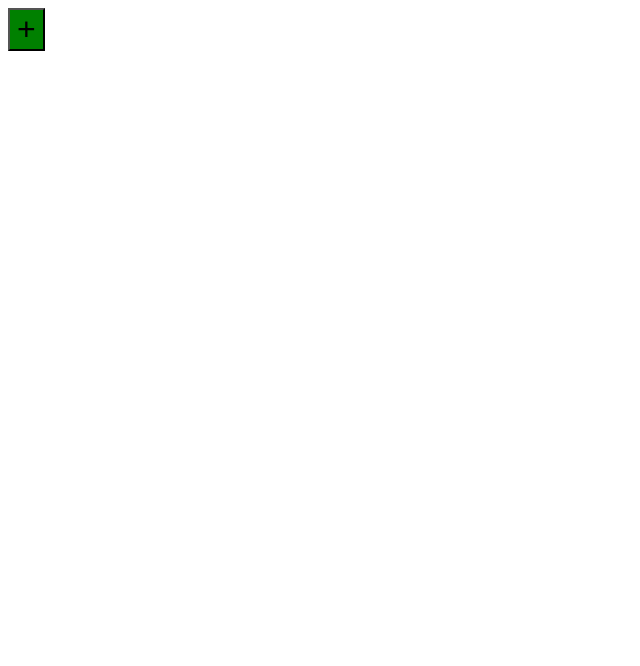
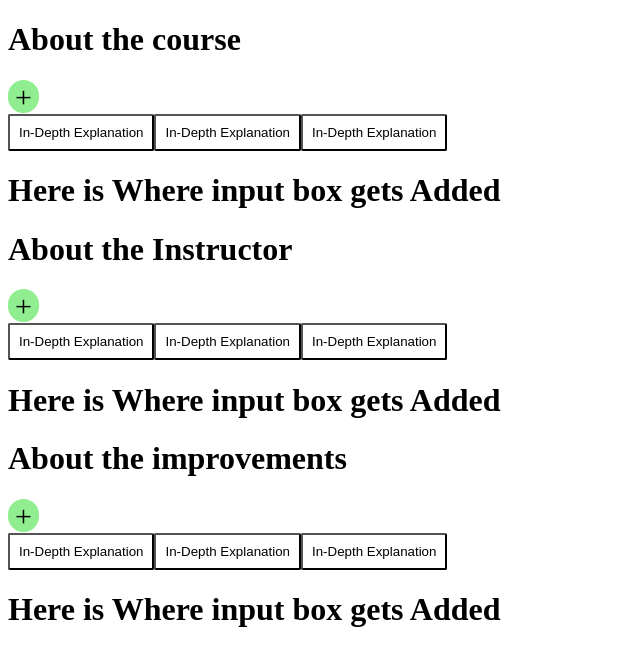
Before and after one commit to Danushts/AngularZen, an Angular app: page / in a window 1280 px wide. Shown: the top 666 px of the page, without its empty margins (0-640 px from the left). Built offline with nearby package versions, Linux system fonts and the light colour scheme.

Commit message:
day12_aug3_arjun

```diff
--- a/src/app/app.component.html
+++ b/src/app/app.component.html
@@ -5,9 +5,9 @@
 <!-- <zenbanner></zenbanner>
 <zenmenu></zenmenu>
 <zeninformation></zeninformation>
-<zenfooter></zenfooter> -->
-<!-- <product-container></product-container> -->
-<!-- <app-comment-container></app-comment-container> -->
+<zenfooter></zenfooter>
+<product-container></product-container>
+<app-comment-container></app-comment-container> -->
 <!-- <div appZencolor ='{"color":"grey","border":"2px","padding":"40px"}'> This Is Directive</div> -->
 <!-- <div appZencolor = "green">I Am Here</div> -->
 <!-- <app-calculator></app-calculator> -->
--- a/src/app/feedback/feedback.component.css
+++ b/src/app/feedback/feedback.component.css
@@ -1,8 +1,15 @@
-button{
+.span-box{
+    border-radius: 25px;
     cursor: pointer;
-    font-size: 2em;
+    font-size: 30px;
     padding-left: 7px;
     padding-right: 7px;
-    background-color: green;
+    background-color: lightgreen;
 
 }
+
+button{
+    background-color: white;
+    border-radius: 2px;
+    padding: 9px;
+}
--- a/src/app/feedback/feedback.component.html
+++ b/src/app/feedback/feedback.component.html
@@ -1,4 +1,41 @@
 <div>
-  <button [disabled]="!show" (click)="addInputBox()">+</button>
-  <div #boxnew></div>
+  <h1>About the course </h1>
+  <span class="span-box" (click)="addInputBox()"> + </span>
+  <br>
+  <button (click)="toggeleTick('course',0)">
+    <span [hidden]="tickObject.course[0].tick">&#10004;</span>In-Depth Explanation</button>
+  <button (click)="toggeleTick('course',1)">
+    <span [hidden]="tickObject.course[1].tick">&#10004;</span>In-Depth Explanation</button>
+  <button (click)="toggeleTick('course',2)">
+    <span [hidden]="tickObject.course[2].tick">&#10004;</span>In-Depth Explanation</button>
+  <div #boxnew>
+    <h1>Here is Where input box gets Added</h1>
+  </div>
+
+  <h1>About the Instructor </h1>
+  <span class="span-box" (click)="addInputBox()"> + </span>
+  <br>
+  <button (click)="toggeleTick('instructor',0)">
+    <span [hidden]="tickObject.instructor[0].tick">&#9989;</span>In-Depth Explanation</button>
+  <button (click)="toggeleTick('instructor',1)">
+    <span [hidden]="tickObject.instructor[1].tick">&#9989;</span>In-Depth Explanation</button>
+  <button (click)="toggeleTick('instructor',2)">
+    <span [hidden]="tickObject.instructor[2].tick">&#9989;</span>In-Depth Explanation</button>
+  <div #boxnew>
+    <h1>Here is Where input box gets Added</h1>
+  </div>
+
+
+  <h1>About the improvements </h1>
+  <span class="span-box" (click)="addInputBox()"> + </span>
+  <br>
+  <button (click)="toggeleTick('improvement',0)">
+    <span [hidden]="tickObject.improvement[0].tick">&#9989;</span>In-Depth Explanation</button>
+  <button (click)="toggeleTick('improvement',1)">
+    <span [hidden]="tickObject.improvement[1].tick">&#9989;</span>In-Depth Explanation</button>
+  <button (click)="toggeleTick('improvement',2)">
+    <span [hidden]="tickObject.improvement[2].tick">&#9989;</span>In-Depth Explanation</button>
+  <div #boxnew>
+    <h1>Here is Where input box gets Added</h1>
+  </div>
 </div>
--- a/src/app/feedback/feedback.component.ts
+++ b/src/app/feedback/feedback.component.ts
@@ -1,27 +1,46 @@
-import { Component, OnInit, ViewChild, ElementRef, Renderer2 } from '@angular/core';
+import {
+  Component,
+  OnInit,
+  ViewChild,
+  ElementRef,
+  Renderer2
+} from "@angular/core";
 
 @Component({
-  selector: 'app-feedback',
-  templateUrl: './feedback.component.html',
-  styleUrls: ['./feedback.component.css']
+  selector: "app-feedback",
+  templateUrl: "./feedback.component.html",
+  styleUrls: ["./feedback.component.css"]
 })
 export class FeedbackComponent implements OnInit {
-  @ViewChild('boxnew') boxvar:ElementRef;
-  show=true;
-  constructor(private rendererOb:Renderer2) { }
+  @ViewChild("boxnew") boxvar: ElementRef;
+  public inputCreated = false;
+  hideTick = true;
+  // tickArray = [{ tick: true }, { tick: true }, { tick: true }];
+  tickObject = {
+    course: [{ tick: true }, { tick: true }, { tick: true }],
+    instructor: [{ tick: true }, { tick: true }, { tick: true }],
+    improvement: [{ tick: true }, { tick: true }, { tick: true }]
+  };
+  constructor(private rendererOb: Renderer2) {}
 
-  ngOnInit() {
+  ngOnInit() {}
+
+  toggeleTick(property, index) {
+    // this.hideTick=!this.hideTick;
+    this.tickObject[property][index].tick = !this.tickObject[property][index].tick;
   }
 
-  addInputBox(){
-    this.show=false;
+  addInputBox() {
     console.log(this.boxvar);
-    let inputBox = this.rendererOb.createElement('input');
-    this.rendererOb.appendChild(this.boxvar.nativeElement,inputBox);
+    if (!this.inputCreated) {
+      let inputBox = this.rendererOb.createElement("input");
+      this.rendererOb.setAttribute(inputBox, "placeholder", "Other");
+      this.rendererOb.appendChild(this.boxvar.nativeElement, inputBox);
+      this.inputCreated = true;
+    }
 
-    let checkBox = this.rendererOb.createElement('input');
-    this.rendererOb.setAttribute(checkBox,'type','checkbox')
-    this.rendererOb.appendChild(this.boxvar.nativeElement,checkBox);
+    // let checkBox = this.rendererOb.createElement('input');
+    // this.rendererOb.setAttribute(checkBox,'type','checkbox')
+    // this.rendererOb.appendChild(this.boxvar.nativeElement,checkBox);
   }
-
 }
```
